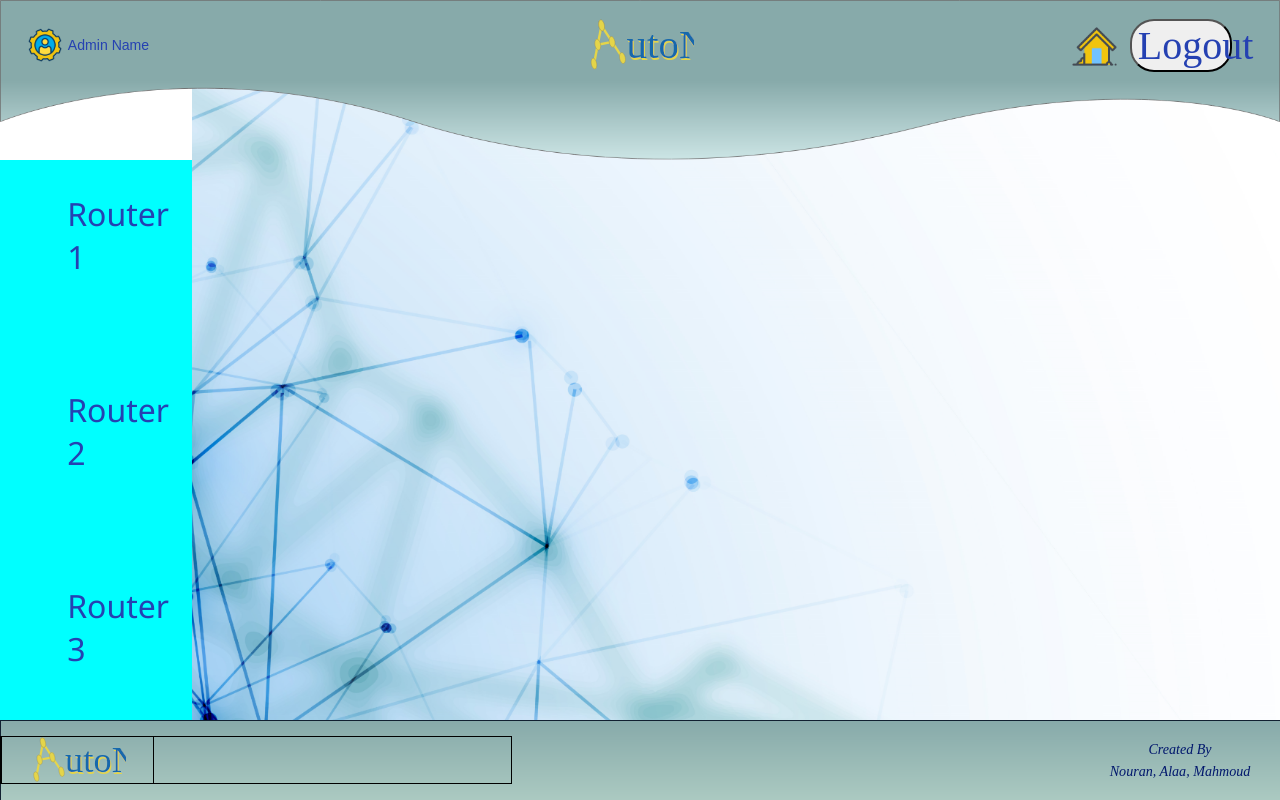
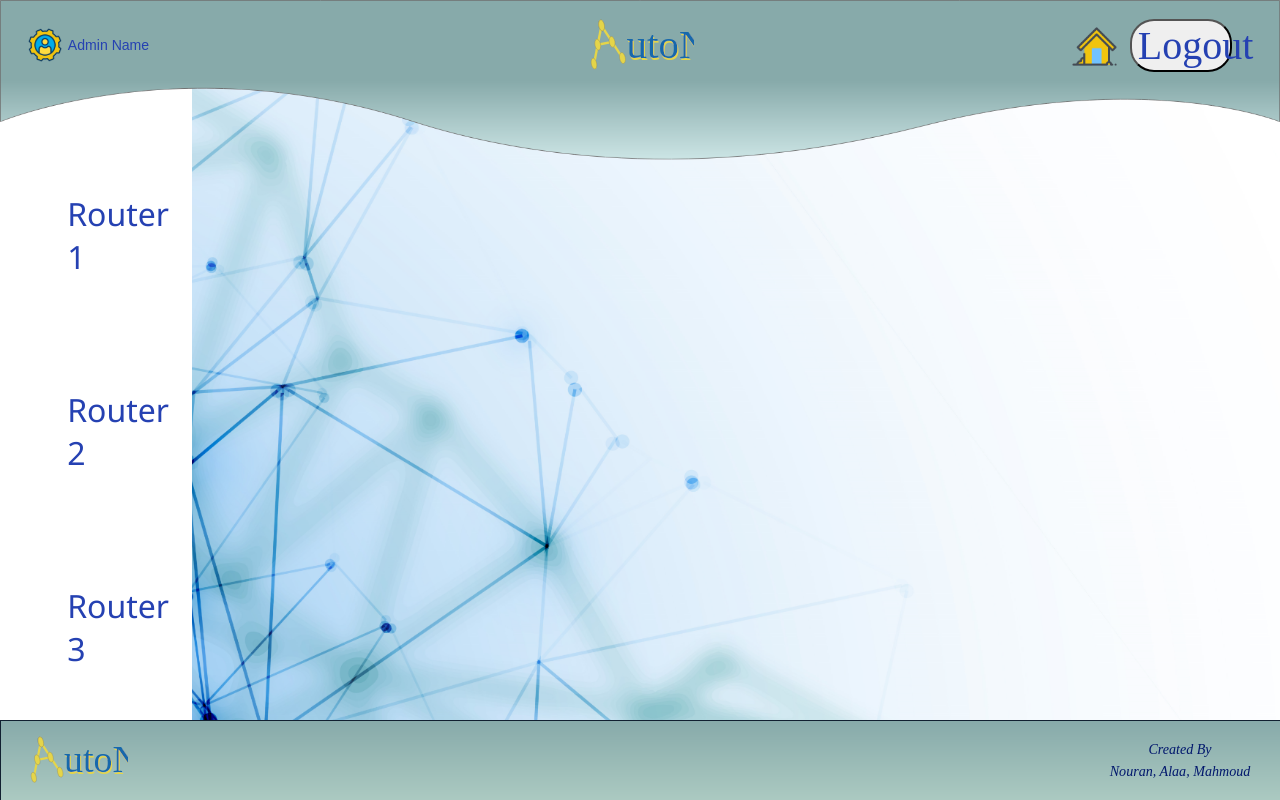
Before and after one commit to Nouran-Ebrahim/Graduation_Project, a PHP site: page /pages/router1.html in a window 1280 px wide. Run offline with PHP 8.4, Linux system fonts and the light colour scheme.

Commit message:
Router1 unfinished

```diff
--- a/css/style.css
+++ b/css/style.css
@@ -281,7 +281,6 @@ input[name="log"]:hover{
 }
 .menu{
     grid-area: menu;
-    background-color: aqua;
     display: grid;
     grid-template-rows: 20% 20% 20%;
     row-gap: 15%;
@@ -368,10 +367,8 @@ input[name="log"]:hover{
     display: flex;
     align-items: center;
     justify-content: flex-start;
-    border: 1px black solid;
 }
 .fLogo svg{
-    border: 1px black solid;
     width: 30%;
     height: 6vh;
 
```
